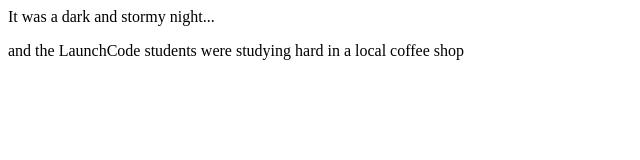
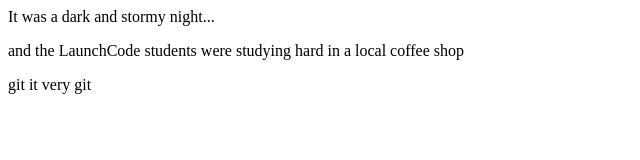
Before and after one commit to NeexDoesTuts/LC101_2_fireside-story, a plain HTML site: page index.html in a window 1280 px wide. Shown: the whole page, without its empty margins (0-640 px from the left). Drawn offline with Linux system fonts and the light colour scheme.

Commit message:
Add truth about git.

```diff
--- a/index.html
+++ b/index.html
@@ -2,5 +2,6 @@
   <body>
     <p>It was a dark and stormy night...</p>
     <p>and the LaunchCode students were studying hard in a local coffee shop</p>
+<p>git it very git</p>
   </body>
 </html>
```
